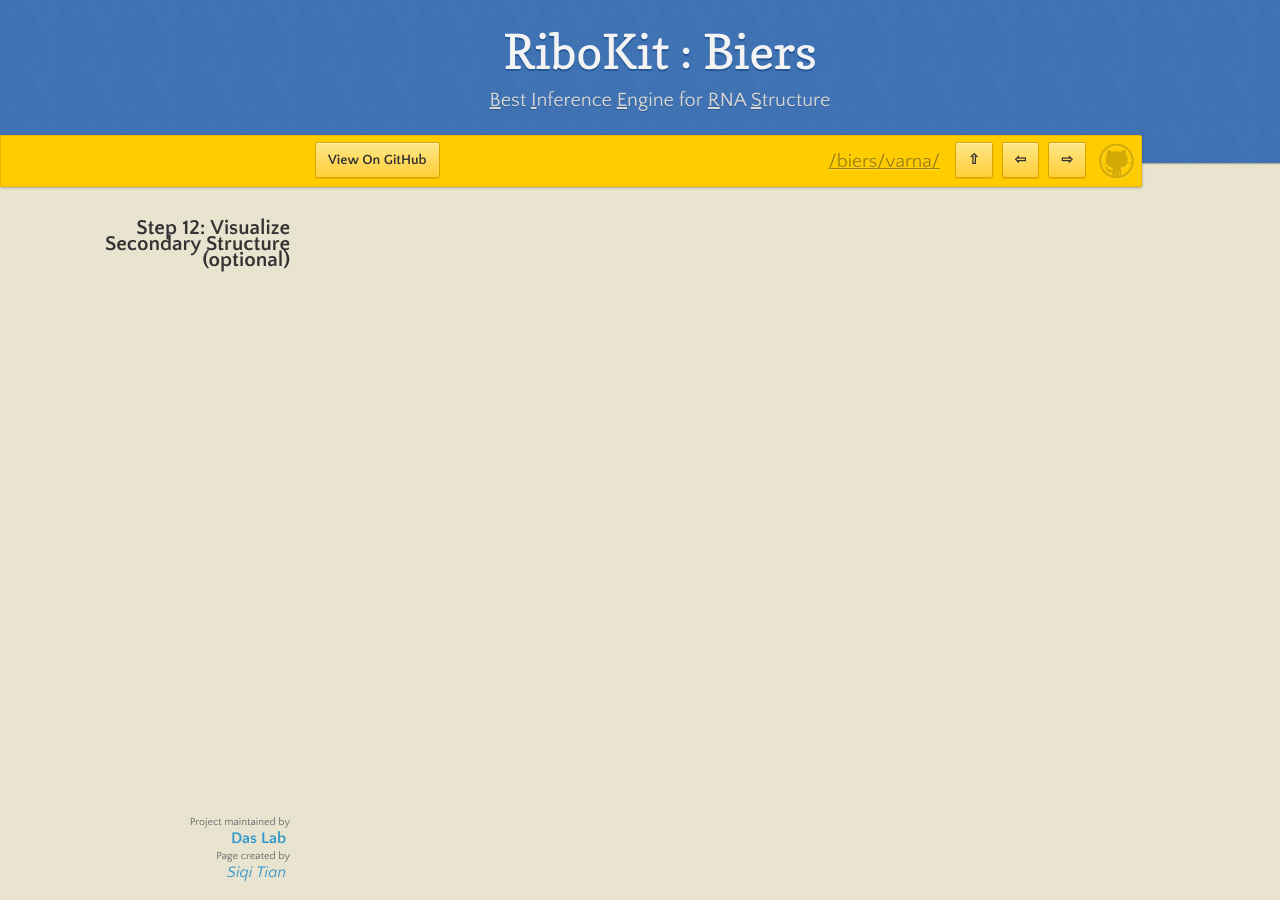
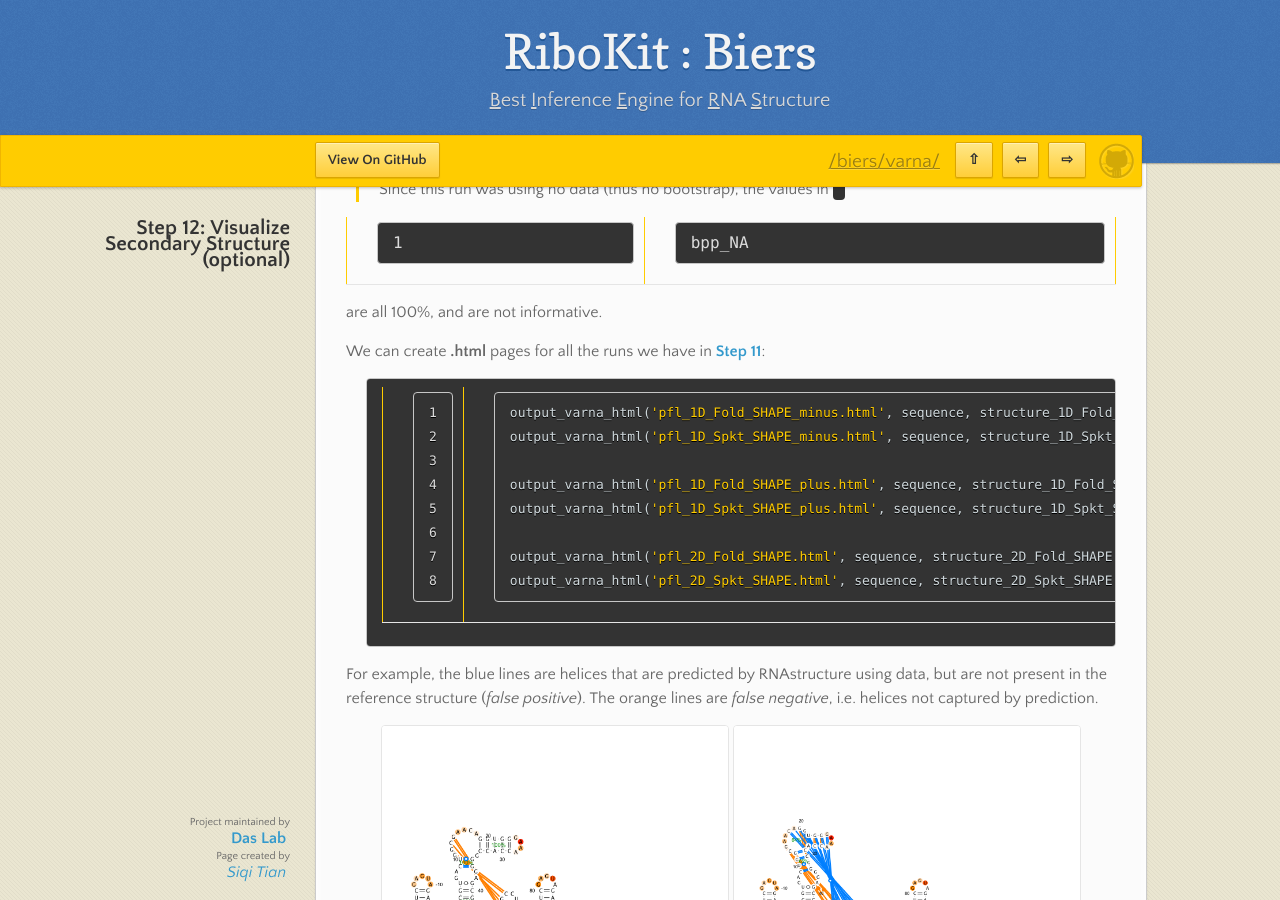
Before and after one commit to ribokit/ribokit.github.io, a Jekyll site: the page built from biers/varna.md, in a window 1280 px wide and 900 px high, scrolled down 1155 px. Built offline with Jekyll 4.4.1, drawn with Linux system fonts in a browser that asks for light colours; some of the changed text lies outside the part shown.

Commit message:
complete biers varna

````diff
--- a/biers/varna.md
+++ b/biers/varna.md
@@ -18,3 +18,72 @@
 This step requires proper setup of the package `biers`. Please follow the installation guides [there](/biers/install). Note that this step only requires the Biers and VARNA part.
 
 <hr/>
+
+We use the `output_varna_html()` command to render **.html** files that utilize the VARNA applet. It draws the RNA sequence into the secondary structure, with nucleotides colored with their reactivity values, and showing helix-wise confidence estimate based on bootstrap `bpp`.
+
+```matlab
+output_varna_html('pfl_NA.html', sequence, structure_NA, structure, structure_NA, offset, [], [], [], bpp_NA);
+```
+
+In the above code, the `structure_NA`, which is the result of the prediction run, is used as display. It also compares between `structure` (reference structure that has been used in sequence assignment) with `structure_NA` and draw the differences in lines.
+
+> Since this run was using no data (thus no bootstrap), the values in `bpp_NA` are all 100%, and are not informative.
+
+We can create **.html** pages for all the runs we have in [**Step 11**](../rnastructure/):
+
+```matlab
+output_varna_html('pfl_1D_Fold_SHAPE_minus.html', sequence, structure_1D_Fold_SHAPE_minus, structure, structure_1D_Fold_SHAPE_minus, offset, [], [], [d_SHAPE_minus; zeros(20, 1)], bpp_1D_Fold_SHAPE_minus);
+output_varna_html('pfl_1D_Spkt_SHAPE_minus.html', sequence, structure_1D_Spkt_SHAPE_minus, structure, structure_1D_Spkt_SHAPE_minus, offset, [], [], [d_SHAPE_minus; zeros(20, 1)], bpp_1D_Spkt_SHAPE_minus);
+
+output_varna_html('pfl_1D_Fold_SHAPE_plus.html', sequence, structure_1D_Fold_SHAPE_plus, structure, structure_1D_Fold_SHAPE_plus, offset, [], [], [d_SHAPE_plus; zeros(20, 1)], bpp_1D_Fold_SHAPE_plus);
+output_varna_html('pfl_1D_Spkt_SHAPE_plus.html', sequence, structure_1D_Spkt_SHAPE_plus, structure, structure_1D_Spkt_SHAPE_plus, offset, [], [], [d_SHAPE_plus; zeros(20, 1)], bpp_1D_Spkt_SHAPE_plus);
+
+output_varna_html('pfl_2D_Fold_SHAPE.html', sequence, structure_2D_Fold_SHAPE, structure, structure_2D_Fold_SHAPE, offset, [], [], [], bpp_2D_Fold_SHAPE);
+output_varna_html('pfl_2D_Spkt_SHAPE.html', sequence, structure_2D_Spkt_SHAPE, structure, structure_2D_Spkt_SHAPE, offset, [], [], [], bpp_2D_Spkt_SHAPE);
+```
+
+For example, the blue lines are helices that are predicted by RNAstructure using data, but are not present in the reference structure (_false positive_). The orange lines are _false negative_, i.e. helices not captured by prediction.
+
+[![output_varna_html Figure Fold SHAPE 1D plus](/hitrace/res/pfl_1D_pred_Fold_SHAPE_plus.png "output_varna_html Figure Fold SHAPE 1D plus"){: .half}](/hitrace/res/pfl_1D_pred_Fold_SHAPE_plus.png)
+[![output_varna_html Figure ShapeKnot SHAPE 1D plus](/hitrace/res/pfl_1D_pred_Spkt_SHAPE_plus.png "output_varna_html Figure ShapeKnot SHAPE 1D plus"){: .half}](/hitrace/res/pfl_1D_pred_Spkt_SHAPE_plus.png)
+{: .center}
+
+> Right click on the VARNA applet to bring out the menu. You can change the drawing algorithm, rotate the graph, and other functions. Save to **.png** or **.eps** files for future use. **.eps** is vectorized and more suitable for publications.
+
+To interpret the predictions,
+
+* Compare to the prediction with no data.
+
+You want to know how much your data influences the secondary structure prediction. The best way is to compare to the prediction with no data.
+
+* Visual check for reactivity agreement.
+
+Are predicted helices protected/unreactive? Are predicted loops/single-stranded regions reactive?
+
+> Are the _GAGUA_ reference hairpins predicted correctly?
+
+* Pseudoknot
+
+The `ShapeKnot` algorithm only allows one pseudoknot to be predicted. If your reference structure has more than 1, it cannot capture all.
+
+> You can use the reference structure as display structure to read out if any of the bootstrapping runs captured the missing pseudoknot. Or you can plot the `bpp`.
+
+> When it fails to capture a pseudoknot, it usually makes up some other local helix instead. This is obvious that the made-up helix usually looks odd: reactive stems and/or protected loops.
+
+* Bootstrap values
+
+The higher the helix-wise confidence, the more robust the prediction. Usually > 90% is very good. Pseudoknots, if captured, still tend to have lower bootstrap numbers.
+
+<hr/>
+
+To visualize the `bpp`, we use the `print_bpp_Z()` command:
+
+```matlab
+print_bpp_Z(bpp_2D_cutoff_mean, Z_cutoff_mean, -15, '2D_cutoff_mean');
+```
+
+This command generates images of the `bpp` and `Z`. It asks for a scaling factor for the _Z-score_ figure.
+
+[![print_bpp_Z Figure 2D Z](/hitrace/res/pfl_2D_pred_Z_2D_cutoff_mean.png "print_bpp_Z Figure 2D Z"){: .half}](/hitrace/res/pfl_2D_pred_Z_2D_cutoff_mean.png)
+[![print_bpp_Z Figure 2D bpp](/hitrace/res/pfl_2D_pred_bpp_2D_cutoff_mean.png "print_bpp_Z Figure 2D bpp"){: .half}](/hitrace/res/pfl_2D_pred_bpp_2D_cutoff_mean.png)
+{: .center}
````
Also changed, not shown: hitrace/res/pfl_1D_pred_Fold_SHAPE_plus.png (added), hitrace/res/pfl_1D_pred_Spkt_SHAPE_plus.png (added), hitrace/res/pfl_2D_pred_Z_2D_cutoff_mean.png (added), hitrace/res/pfl_2D_pred_bpp_2D_cutoff_mean.png (added).
